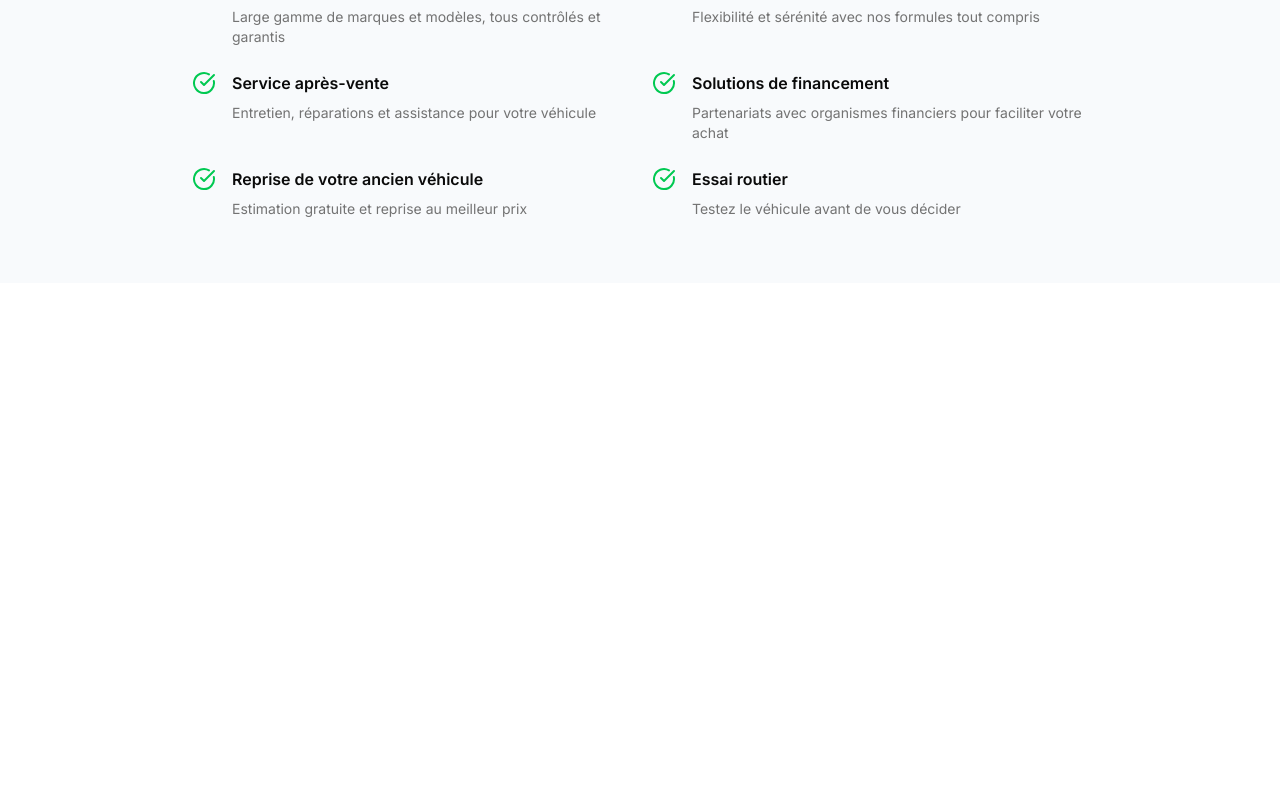
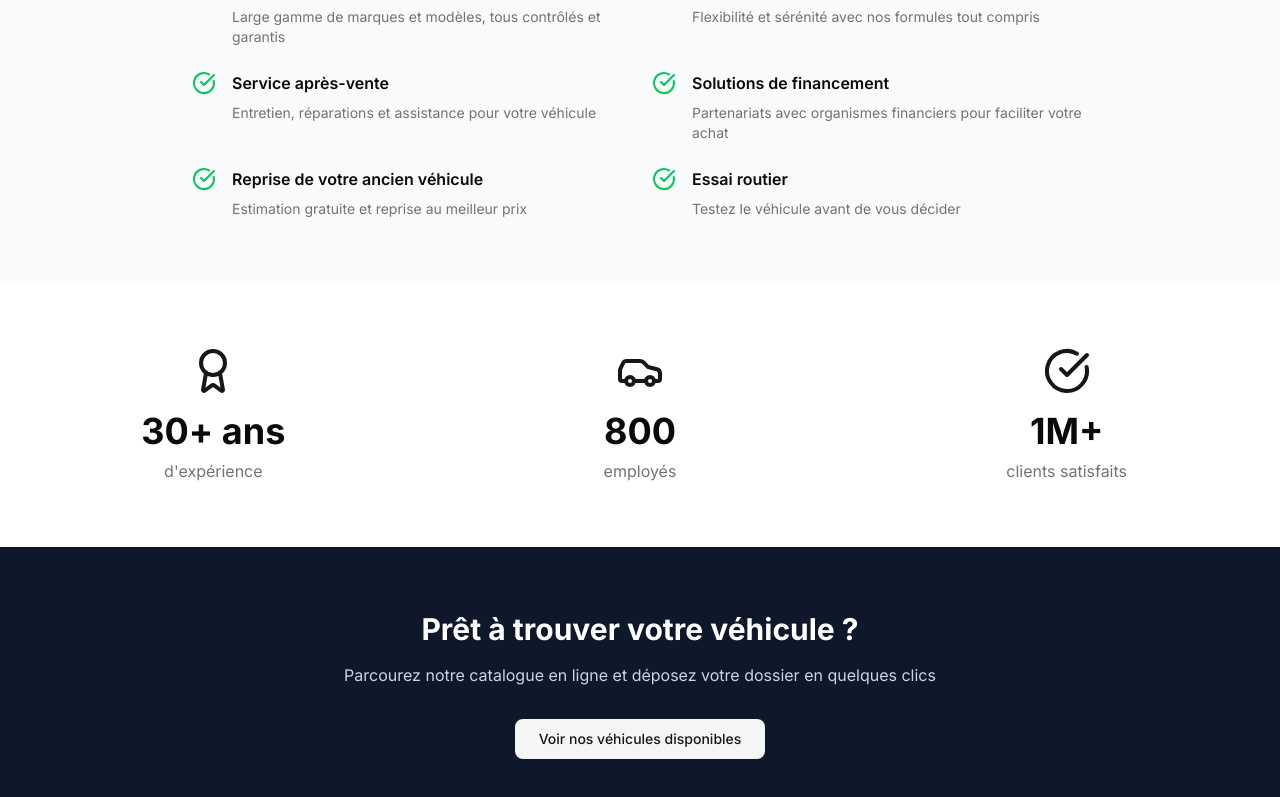
Before and after one commit to Christophe741/m-motors, a Next.js app: page / in a window 1280 px wide. Shown: the part 1036-1833 px from the top of the page. Before the commit the page ends 1319 px from the top, so only its background shows below. Built offline with nearby package versions, Linux system fonts and the light colour scheme.

Commit message:
Add Stats and CTA Section

```diff
--- a/app/page.tsx
+++ b/app/page.tsx
@@ -7,7 +7,7 @@ import {
   CardHeader,
   CardTitle,
 } from "@/components/ui/card";
-import { Car, Shield, Smartphone, CheckCircle } from "lucide-react";
+import { Car, Shield, Smartphone, CheckCircle, Award } from "lucide-react";
 
 export default function HomePage() {
   return (
@@ -187,6 +187,49 @@ export default function HomePage() {
             </div>
           </div>
         </section>
+        {/* Stats Section */}
+        <section className="py-16 bg-white">
+          <div className="container mx-auto px-4">
+            <div className="grid md:grid-cols-3 gap-8 text-center">
+              <div>
+                <div className="flex justify-center mb-4">
+                  <Award className="h-12 w-12 text-primary" />
+                </div>
+                <div className="text-4xl font-bold mb-2">30+ ans</div>
+                <div className="text-muted-foreground">d'expérience</div>
+              </div>
+              <div>
+                <div className="flex justify-center mb-4">
+                  <Car className="h-12 w-12 text-primary" />
+                </div>
+                <div className="text-4xl font-bold mb-2">800</div>
+                <div className="text-muted-foreground">employés</div>
+              </div>
+              <div>
+                <div className="flex justify-center mb-4">
+                  <CheckCircle className="h-12 w-12 text-primary" />
+                </div>
+                <div className="text-4xl font-bold mb-2">1M+</div>
+                <div className="text-muted-foreground">clients satisfaits</div>
+              </div>
+            </div>
+          </div>
+        </section>
+        {/* CTA Section */}
+        <section className="py-16 bg-slate-900 text-white">
+          <div className="container mx-auto px-4 text-center">
+            <h2 className="text-3xl font-bold mb-4">
+              Prêt à trouver votre véhicule ?
+            </h2>
+            <p className="text-slate-300 mb-8 max-w-2xl mx-auto">
+              Parcourez notre catalogue en ligne et déposez votre dossier en
+              quelques clics
+            </p>
+            <Button size="lg" variant="secondary" asChild>
+              <Link href="/search">Voir nos véhicules disponibles</Link>
+            </Button>
+          </div>
+        </section>
       </main>
     </div>
   );
```
